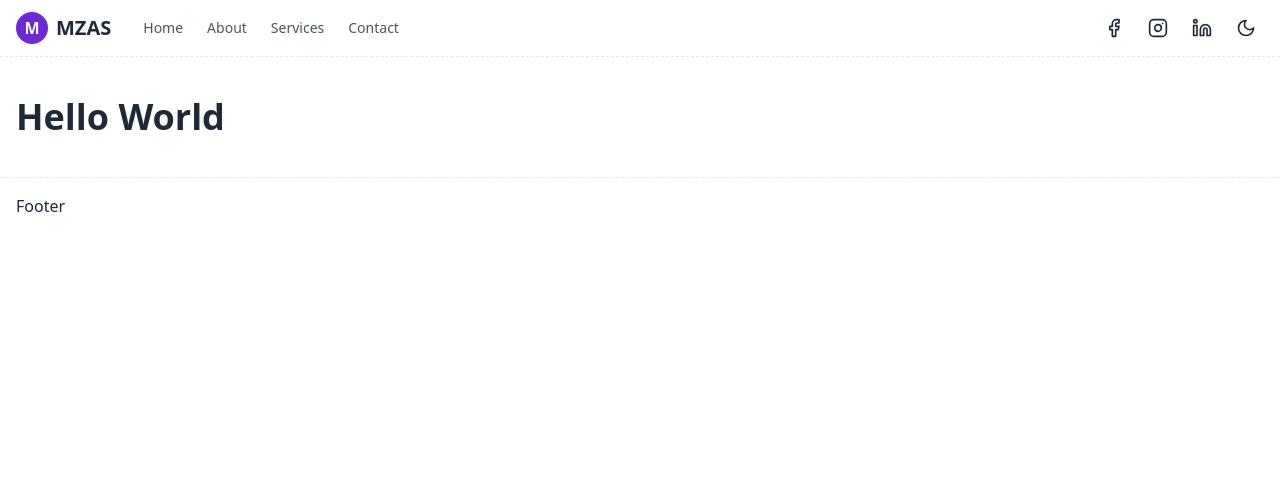
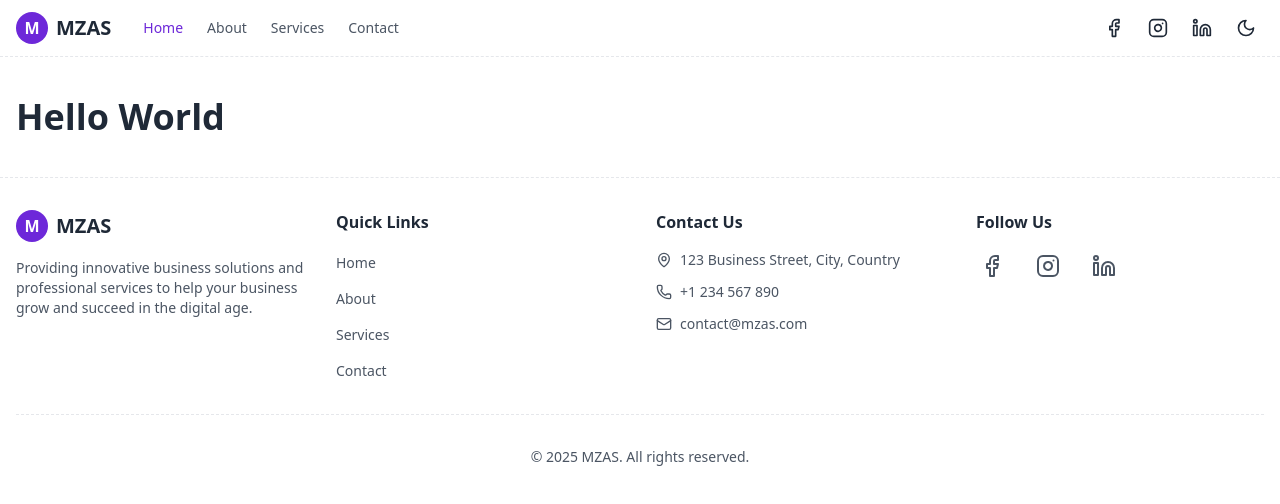
Before and after one commit to The-HSQ/mzas, a Next.js app: page / in a window 1280 px wide. Shown: the top 504 px of the page. Built offline with nearby package versions, Linux system fonts and the light colour scheme.

Commit message:
footer and some fixes of header

```diff
--- a/src/app/layout.tsx
+++ b/src/app/layout.tsx
@@ -76,7 +76,7 @@ export default function RootLayout({
             {children}
           </main>
           <div className="border-dashed border-t border-[var(--color-border)]">
-            <div className="mx-auto max-w-[1400px] 1xl:border-dashed border-l border-r border-[var(--color-border)] h-14 border-none px-[1rem] flex items-center">
+            <div className="mx-auto max-w-[1400px] 1xl:border-dashed border-l border-r border-[var(--color-border)] border-none px-[1rem] flex items-center">
               <Footer />
             </div>
           </div>
--- a/src/components/Footer/Footer.tsx
+++ b/src/components/Footer/Footer.tsx
@@ -1,11 +1,133 @@
-import React from 'react'
+import React from "react";
+import Link from "next/link";
+import {
+  Facebook,
+  Instagram,
+  Linkedin,
+  Mail,
+  Phone,
+  MapPin,
+} from "lucide-react";
+
+const navigationMenu = [
+  { title: "Home", href: "/" },
+  { title: "About", href: "/about" },
+  { title: "Services", href: "/services" },
+  { title: "Contact", href: "/contact" },
+];
+
+const socialLinks = [
+  {
+    title: "Facebook",
+    href: "https://facebook.com/your-company",
+    icon: Facebook,
+  },
+  {
+    title: "Instagram",
+    href: "https://instagram.com/your-company",
+    icon: Instagram,
+  },
+  {
+    title: "LinkedIn",
+    href: "https://linkedin.com/company/your-company",
+    icon: Linkedin,
+  },
+];
 
 const Footer = () => {
   return (
-    <div>
-      <h1>Footer</h1>
-    </div>
-  )
-}
+    <footer className="w-full py-6 sm:py-8 ">
+      <div className="max-w-[1400px] mx-auto">
+        <div className="grid grid-cols-1 sm:grid-cols-2 lg:grid-cols-4 gap-6 sm:gap-8">
+          {/* Company Info */}
+          <div className="space-y-3 sm:space-y-4">
+            <Link href="/" className="flex items-center space-x-2">
+              <div className="h-7 w-7 sm:h-8 sm:w-8 rounded-full bg-[var(--color-primary)] flex items-center justify-center text-white font-bold text-sm sm:text-base">
+                M
+              </div>
+              <span className="font-bold text-lg sm:text-xl text-[var(--color-text)]">
+                MZAS
+              </span>
+            </Link>
+            <p className="text-xs sm:text-sm text-[var(--color-text-muted)] max-w-[280px] sm:max-w-none">
+              Providing innovative business solutions and professional services
+              to help your business grow and succeed in the digital age.
+            </p>
+          </div>
 
-export default Footer
+          {/* Quick Links */}
+          <div className="space-y-3 sm:space-y-4">
+            <h3 className="font-semibold text-[var(--color-text)] text-sm sm:text-base">
+              Quick Links
+            </h3>
+            <ul className="grid grid-cols-2 sm:grid-cols-1 gap-2 sm:gap-3">
+              {navigationMenu.map((item) => (
+                <li key={item.href}>
+                  <Link
+                    href={item.href}
+                    className="text-xs sm:text-sm text-[var(--color-text-muted)] hover:text-[var(--color-primary)] transition-colors inline-block"
+                  >
+                    {item.title}
+                  </Link>
+                </li>
+              ))}
+            </ul>
+          </div>
+
+          {/* Contact Info */}
+          <div className="space-y-3 sm:space-y-4">
+            <h3 className="font-semibold text-[var(--color-text)] text-sm sm:text-base">
+              Contact Us
+            </h3>
+            <ul className="space-y-2 sm:space-y-3">
+              <li className="flex items-start sm:items-center space-x-2 text-xs sm:text-sm text-[var(--color-text-muted)]">
+                <MapPin className="h-4 w-4 flex-shrink-0 mt-0.5 sm:mt-0" />
+                <span className="break-words">
+                  123 Business Street, City, Country
+                </span>
+              </li>
+              <li className="flex items-center space-x-2 text-xs sm:text-sm text-[var(--color-text-muted)]">
+                <Phone className="h-4 w-4 flex-shrink-0" />
+                <span>+1 234 567 890</span>
+              </li>
+              <li className="flex items-center space-x-2 text-xs sm:text-sm text-[var(--color-text-muted)]">
+                <Mail className="h-4 w-4 flex-shrink-0" />
+                <span className="break-all">contact@mzas.com</span>
+              </li>
+            </ul>
+          </div>
+
+          {/* Social Links */}
+          <div className="space-y-3 sm:space-y-4">
+            <h3 className="font-semibold text-[var(--color-text)] text-sm sm:text-base">
+              Follow Us
+            </h3>
+            <div className="flex flex-wrap gap-4 sm:gap-6">
+              {socialLinks.map((social) => (
+                <Link
+                  key={social.title}
+                  href={social.href}
+                  target="_blank"
+                  rel="noopener noreferrer"
+                  className="text-[var(--color-text-muted)] hover:text-[var(--color-primary)] transition-colors p-1"
+                  aria-label={social.title}
+                >
+                  <social.icon className="h-5 w-5 sm:h-6 sm:w-6" />
+                </Link>
+              ))}
+            </div>
+          </div>
+        </div>
+
+        {/* Copyright */}
+        <div className="mt-6 sm:mt-8 pt-6 sm:pt-8 border-dashed border-t border-[var(--color-border)]">
+          <p className="text-center text-xs sm:text-sm text-[var(--color-text-muted)]">
+            © {new Date().getFullYear()} MZAS. All rights reserved.
+          </p>
+        </div>
+      </div>
+    </footer>
+  );
+};
+
+export default Footer;
--- a/src/components/Header/Header.tsx
+++ b/src/components/Header/Header.tsx
@@ -3,6 +3,7 @@
 import React, { useState } from "react";
 import { Button } from "../ui/button";
 import Link from "next/link";
+import { usePathname } from "next/navigation";
 import { cn } from "@/lib/utils";
 import { useTheme } from "@/components/ui/ThemeProvider";
 import {
@@ -56,6 +57,7 @@ const socialLinks = [
 const Header = () => {
   const [isMobileMenuOpen, setIsMobileMenuOpen] = useState(false);
   const { theme, setTheme } = useTheme();
+  const pathname = usePathname();
 
   const toggleMobileMenu = () => {
     setIsMobileMenuOpen(!isMobileMenuOpen);
@@ -88,7 +90,12 @@ const Header = () => {
               <Link
                 key={item.href}
                 href={item.href}
-                className="text-sm font-medium text-[var(--color-text-muted)] transition-colors hover:text-[var(--color-primary)]"
+                className={cn(
+                  "text-sm font-medium transition-colors",
+                  pathname === item.href
+                    ? "text-[var(--color-primary)]"
+                    : "text-[var(--color-text-muted)] hover:text-[var(--color-primary)]"
+                )}
               >
                 {item.title}
               </Link>
@@ -196,7 +203,12 @@ const Header = () => {
                 <Link
                   key={item.href}
                   href={item.href}
-                  className="block text-base font-medium text-[var(--color-text-muted)] transition-colors hover:text-[var(--color-primary)] hover:bg-[var(--color-background-hover)] rounded-lg px-0"
+                  className={cn(
+                    "block text-base font-medium transition-colors hover:bg-[var(--color-background-hover)] rounded-lg px-0",
+                    pathname === item.href
+                      ? "text-[var(--color-primary)]"
+                      : "text-[var(--color-text-muted)] hover:text-[var(--color-primary)]"
+                  )}
                   onClick={() => setIsMobileMenuOpen(false)}
                 >
                   {item.title}
```
